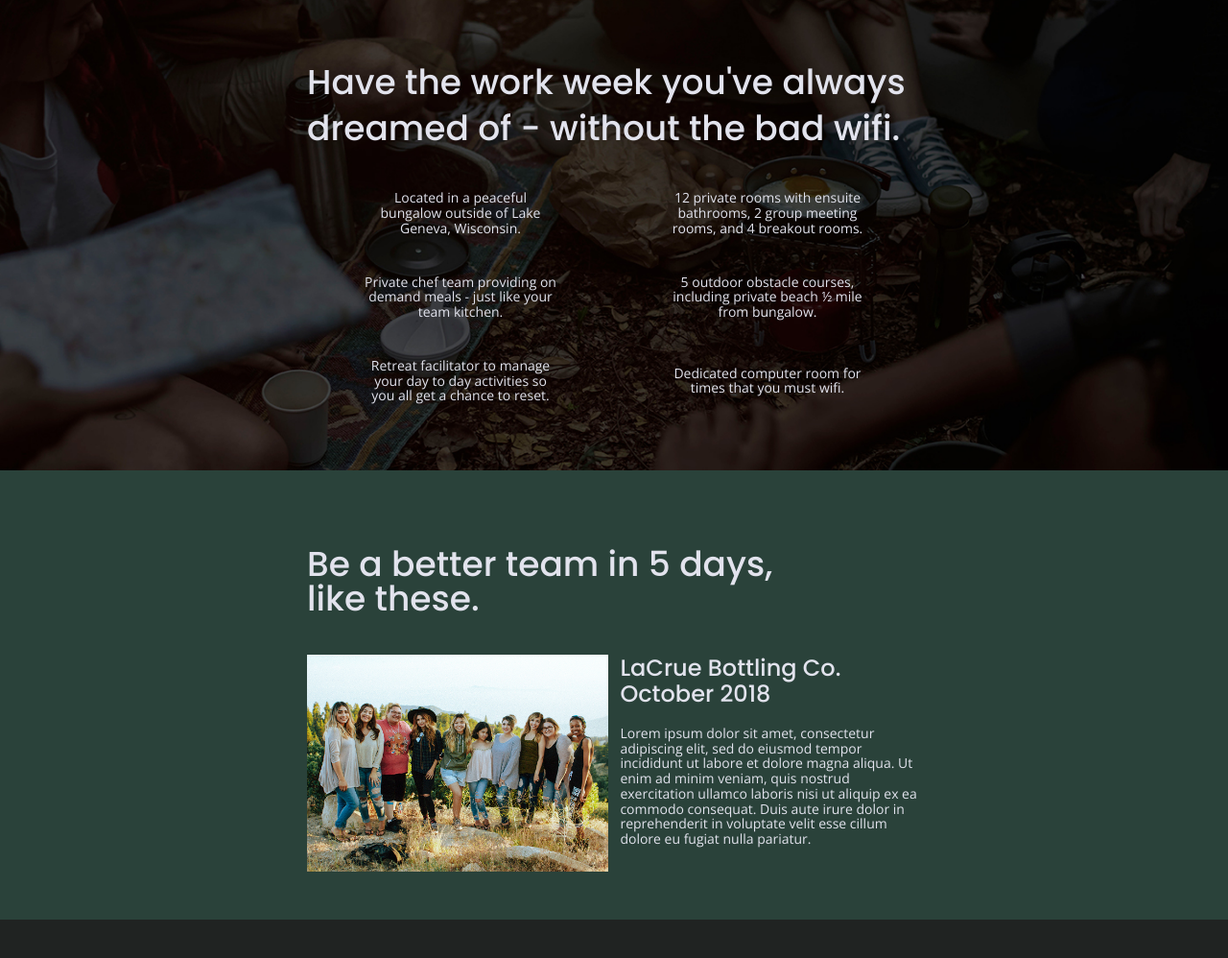
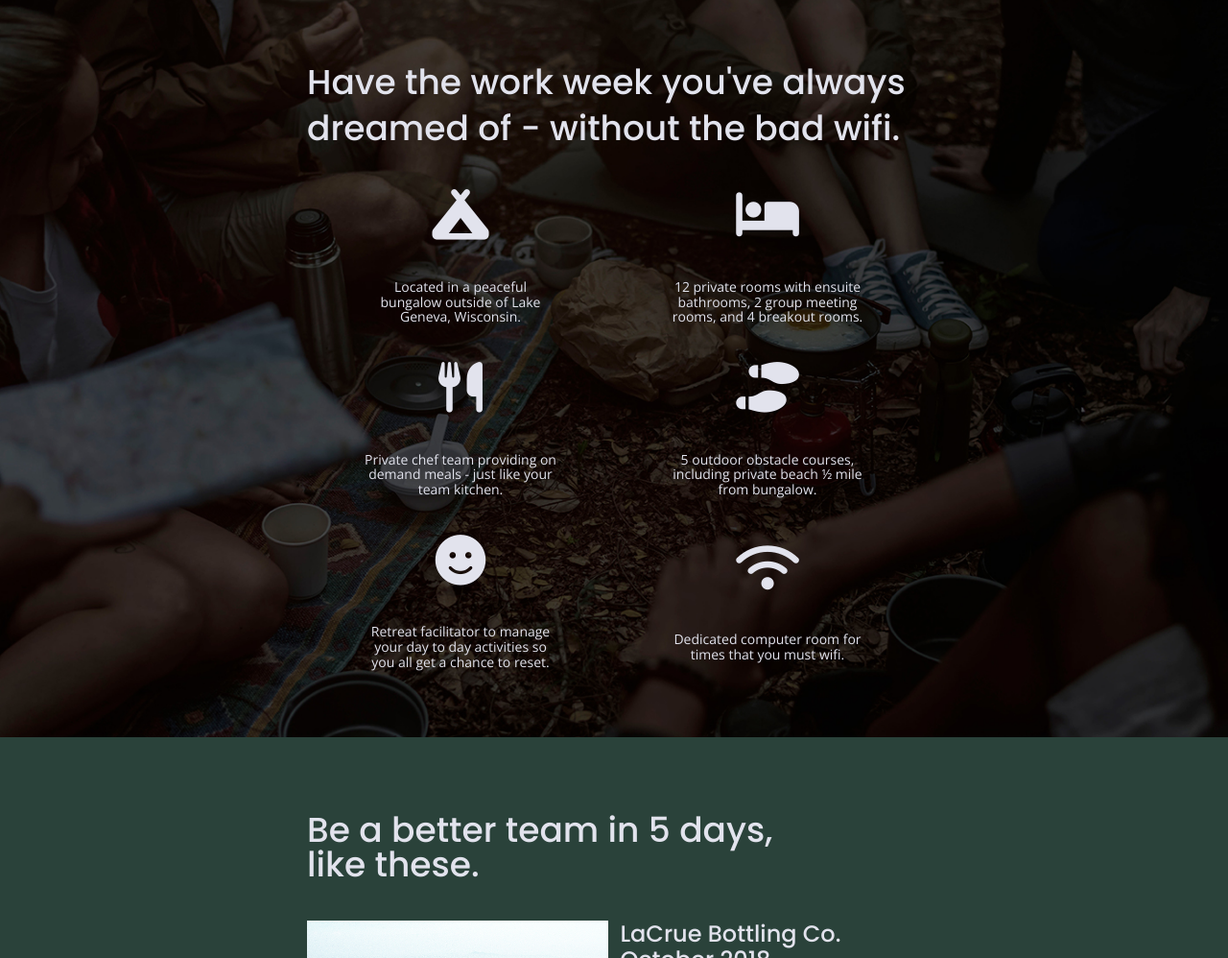
Before and after one commit to sah-spence/unplugged-retreat, a website built with Parcel: page index.html in a window 1280 px wide. Shown: the part 943-1941 px from the top of the page at 96% size. Built offline with nearby package versions, Linux system fonts and the light colour scheme.

Commit message:
Features icons added

```diff
--- a/css/main.css
+++ b/css/main.css
@@ -341,6 +341,11 @@ input[type=button] {
   justify-content: center;
   align-items: center;
   flex-flow: row wrap;
+}
+
+.features i {
+  font-size: 3.75em;
+  margin-bottom: 40px;
 }
 
 .features p {
--- a/index.html
+++ b/index.html
@@ -16,11 +16,12 @@
   <link rel="apple-touch-icon" href="icon.png">
   <!-- Place favicon.ico in the root directory -->
 
+  <!-- Google Fonts -->
+  <link href="https://fonts.googleapis.com/css?family=Open+Sans:400,700|Poppins:500,700" rel="stylesheet">
+  <!-- Font Awesome Kit -->
+  <script src="https://kit.fontawesome.com/a458386e61.js" crossorigin="anonymous"></script>
   <link rel="stylesheet" href="css/normalize.css">
   <link rel="stylesheet" href="css/main.css">
-
-  <!-- Google Fonts -->
-  <link href="https://fonts.googleapis.com/css?family=Open+Sans:400,700|Poppins:500,700" rel="stylesheet">
 
   <meta name="theme-color" content="#fafafa">
 </head>
@@ -71,27 +72,39 @@
       <h2>Have the work week you've always dreamed of - without the bad wifi.</h2>
       <div class="features-items">
         <article>
-          <p class="fontawesome-icon"></p>
+          <p class="fontawesome-icon">
+            <i class="fas fa-campground"></i>
+          </p>
           <p class="features-item-description">Located in a peaceful bungalow outside of Lake Geneva, Wisconsin.</p>
         </article>
         <article>
-          <p class="fontawesome-icon"></p>
+          <p class="fontawesome-icon">
+            <i class="fas fa-bed"></i>
+          </p>
           <p class="features-item-description">12 private rooms with ensuite bathrooms, 2 group meeting rooms, and 4 breakout rooms.</p>
         </article>
         <article>
-          <p class="fontawesome-icon"></p>
+          <p class="fontawesome-icon">
+            <i class="fas fa-utensils"></i>
+          </p>
           <p class="features-item-description">Private chef team providing on demand meals - just like your team kitchen.</p>
         </article>
         <article>
-          <p class="fontawesome-icon"></p>
+          <p class="fontawesome-icon">
+            <i class="fas fa-shoe-prints"></i>
+          </p>
           <p class="features-item-description">5 outdoor obstacle courses, including private beach ½ mile from bungalow.</p>
         </article>
         <article>
-          <p class="fontawesome-icon"></p>
+          <p class="fontawesome-icon">
+            <i class="fas fa-smile"></i>
+          </p>
           <p class="features-item-description">Retreat facilitator to manage your day to day activities so you all get a chance to reset.</p>
         </article>
         <article>
-          <p class="fontawesome-icon"></p>
+          <p class="fontawesome-icon">
+            <i class="fas fa-wifi"></i>
+          </p>
           <p class="features-item-description">Dedicated computer room for times that you must wifi.</p>
         </article>
       </div>
```
Also changed, not shown: about/index.html (+4 -2 lines), faq/index.html (+6 -4 lines).
